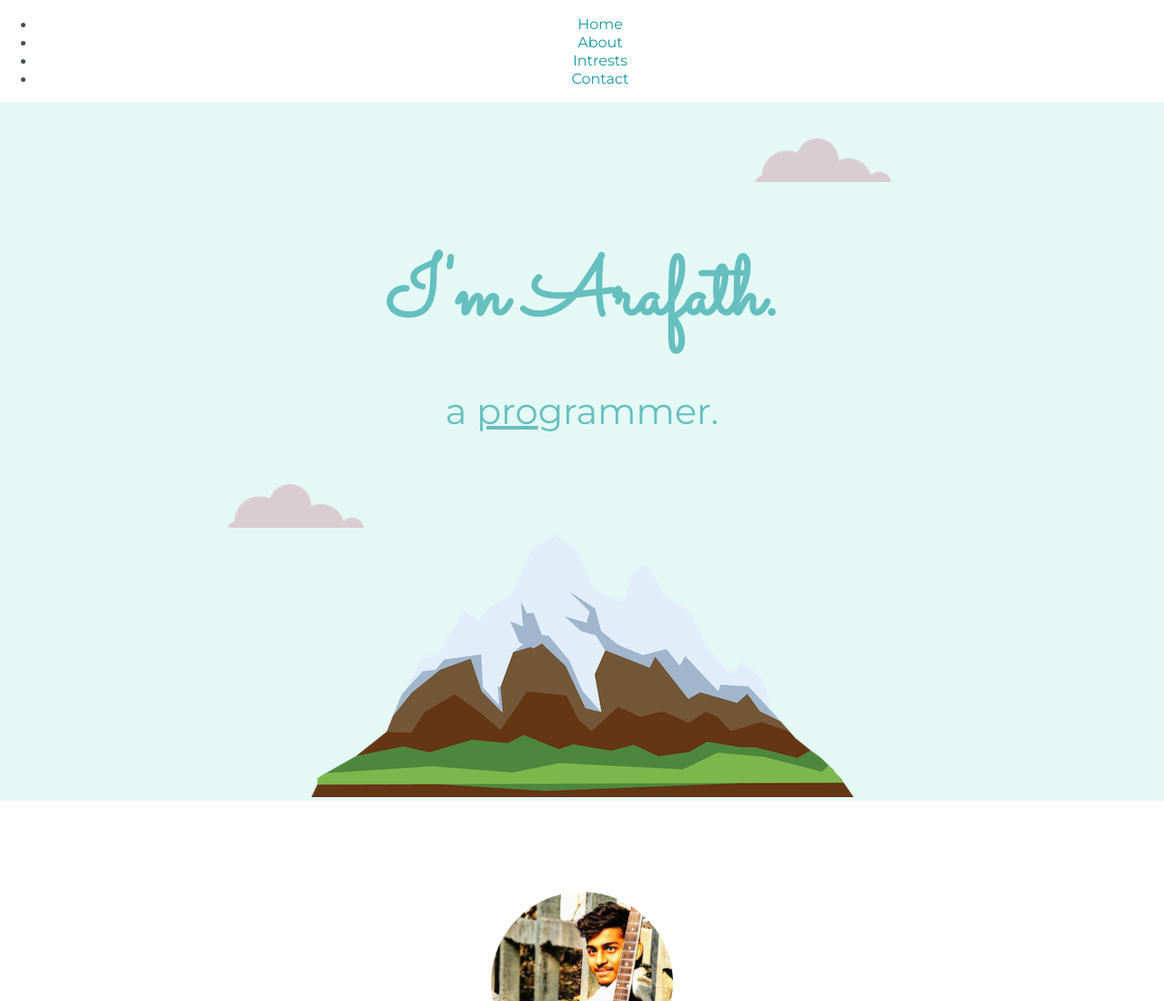
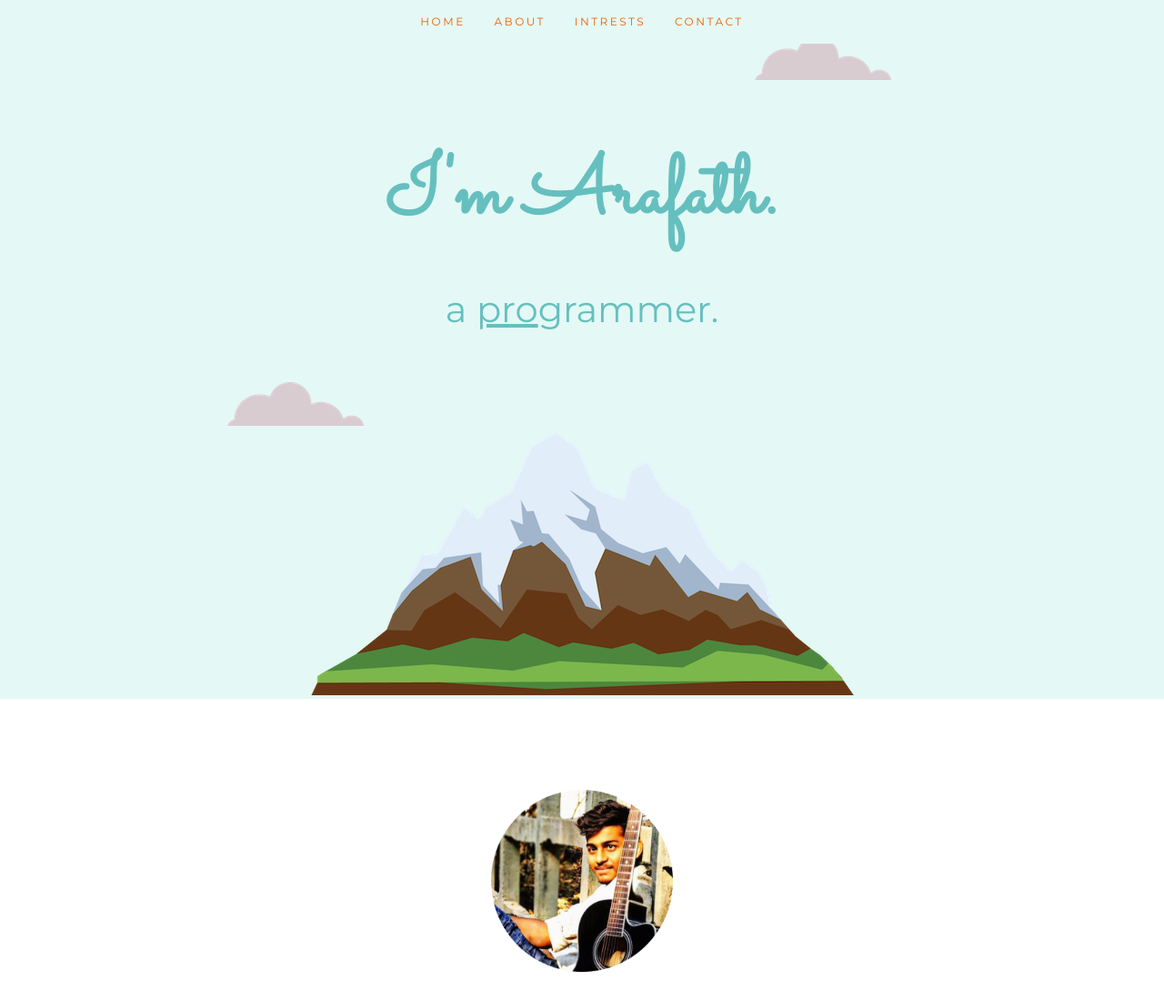
Before and after one commit to YasarArafathAli/CV, a plain HTML site: page index.html in a window 1280 px wide. Shown: the top 1100 px of the page at 91% size. Drawn offline with Linux system fonts and the light colour scheme.

Commit message:
Update styles.css

```diff
--- a/css/styles.css
+++ b/css/styles.css
@@ -1,3 +1,7 @@
+html {
+  scroll-behavior: smooth;
+}
+
 body {
   color: #40514E;
   margin: 0;
@@ -47,6 +51,66 @@ a:hover {
   color: #EAF6F6;
 }
 
+
+#nav-wrap ul, #nav-wrap li, #nav-wrap a {
+  margin: 0;
+  padding: 0;
+  border: none;
+  outline: none;
+}
+
+/* nav-wrap */
+#nav-wrap {
+  font: 12px 'opensans-bold', sans-serif;
+  width: 100%;
+  text-transform: uppercase;
+  letter-spacing: 2.5px;
+  margin: 0 auto;
+  z-index: 100;
+  position: fixed;
+  left: 0;
+  top: 0;
+  background-color: #E4F9F5;
+
+}
+.opaque { background-color: #333; }
+
+/* hide toggle button */
+#nav-wrap > a.mobile-btn { display: none; }
+
+ul#nav {
+  min-height: 48px;
+  width: auto;
+
+  /* center align the menu */
+  text-align: center;
+}
+ul#nav li {
+  position: relative;
+  list-style: none;
+  height: 48px;
+  display: inline-block;
+}
+
+/* Links */
+ul#nav li a {
+
+
+  display: inline-block;
+  padding: 8px 13px;
+  line-height: 32px;
+  text-decoration: none;
+  text-align: left;
+  color: #F06000;
+ -webkit-transition: color .2s ease-in-out;
+ -moz-transition: color .2s ease-in-out;
+ -o-transition: color .2s ease-in-out;
+ -ms-transition: color .2s ease-in-out;
+ transition: color .2s ease-in-out;
+}
+
+ul#nav li a:active { background-color: transparent !important; }
+ul#nav li.current a { color: #F06000; }
 .top-container {
   background-color: #E4F9F5;
   position: relative;
```
